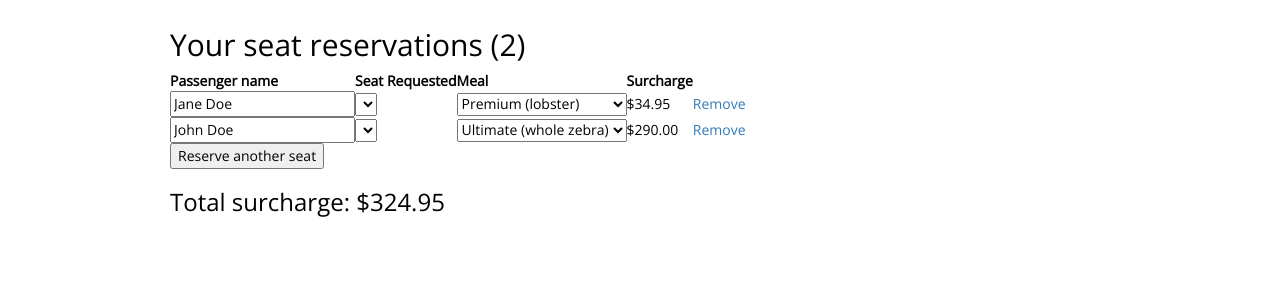
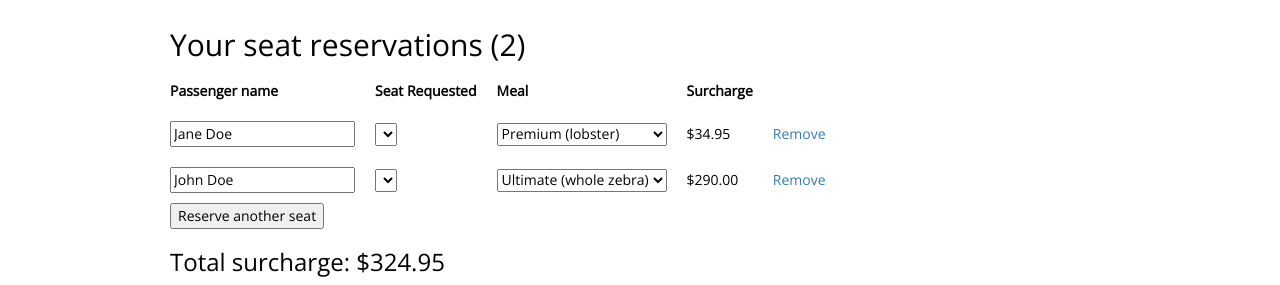
Before and after one commit to chelsea2point0/SynapseAirlines, a plain HTML site: page index.html in a window 1280 px wide. Shown: the part 712-997 px from the top of the page. Before the commit the page ends 937 px from the top, so only its background shows below. Drawn offline with nearby package versions, Linux system fonts and the light colour scheme.

Commit message:
updated css for table formatting

```diff
--- a/index.html
+++ b/index.html
@@ -44,7 +44,7 @@
                 <tbody data-bind="foreach: seats">
                     <tr>
                         <td><input data-bind="value: name" /></td>
-                        <td><select data--bind="options: $root.availableLocations, value: location, optionsText: 'seatType'"></select></td>
+                        <td><select data--bind="options: $root.availableLocations, optionsText: 'seatType'"></select></td>
                         <td><select data-bind="options: $root.availableMeals, value: meal, optionsText: 'mealName'"></select></td>
                         <td data-bind="text: formattedPrice"></td>
                         <td><a href="#" data-bind="click: $root.removeSeat">Remove</a></td>
--- a/style.css
+++ b/style.css
@@ -51,3 +51,7 @@ h2 {
 	padding-top: 200px;
 	text-align: left;
 }
+
+table, th, td {
+	padding: 10px 20px 10px 0;
+}
```
